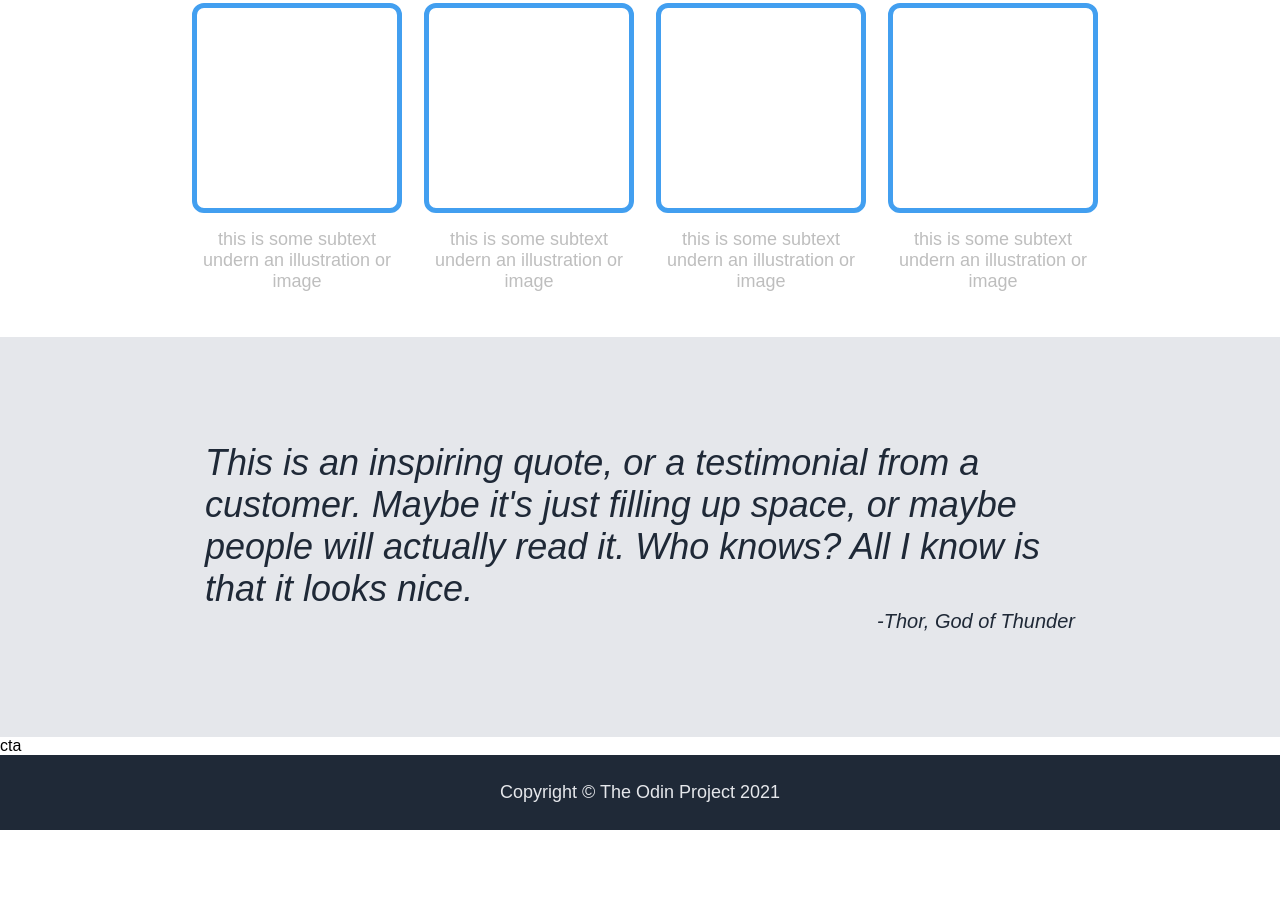
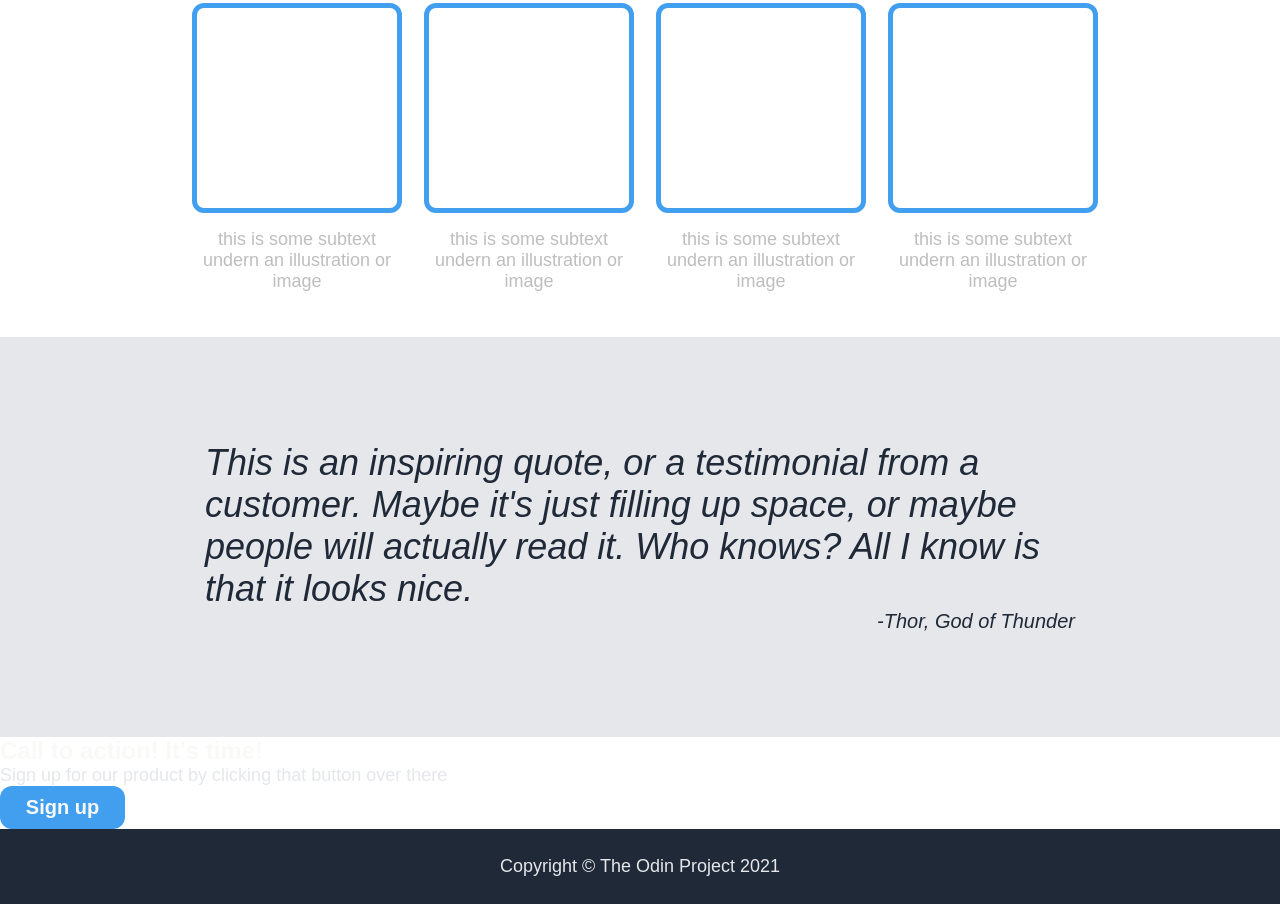
Before and after one commit to f-mental/2_landing_page, a plain HTML site: page index.html in a window 1280 px wide. Shown: the part 670-1574 px from the top of the page. Before the commit the page ends 1500 px from the top, so only its background shows below. Drawn offline with Linux system fonts and the light colour scheme.

Commit message:
Update cta section

```diff
--- a/index.html
+++ b/index.html
@@ -63,7 +63,15 @@
     </section>
 
     <section class="cta">
-        cta
+        <div class="cta-container">
+            <div class="cta-text">
+                <h2>Call to action! It's time!</h2>
+                <p>Sign up for our product by clicking that button over there</p>
+            </div>
+            <div class="cta-button">
+                <button>Sign up</button>
+            </div>
+        </div>
     </section>
 
     <footer>
```
